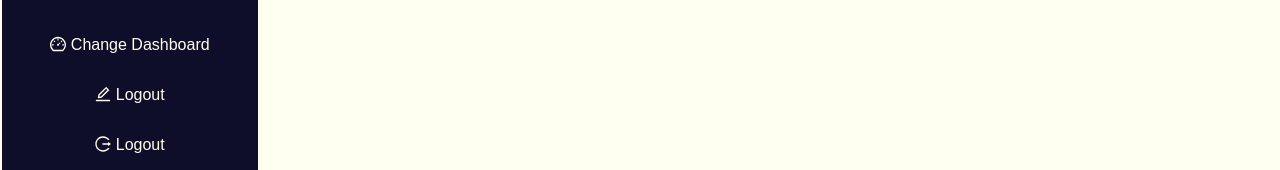
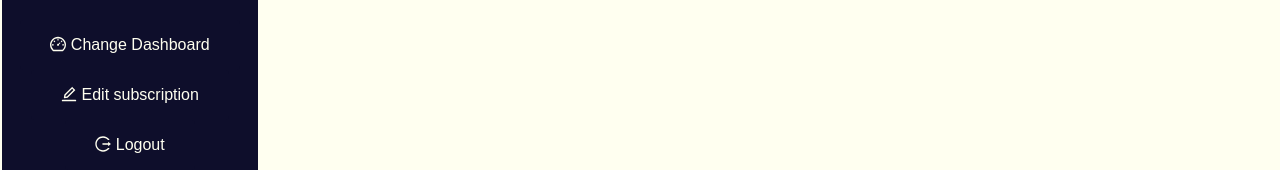
Before and after one commit to jdlms/dashboard, a React (Vite) app: page / in a window 1280 px wide. Shown: the part 442-612 px from the top of the page. Built offline with nearby package versions, Linux system fonts and the light colour scheme.

Commit message:
button class names

```diff
--- a/src/components/Settings.tsx
+++ b/src/components/Settings.tsx
@@ -14,17 +14,17 @@ export function Settings() {
       }}
     >
       <Space>
-        <button className="custom-button">
+        <button>
           <DashboardOutlined /> Change Dashboard
         </button>
       </Space>
       <Space>
-        <button className="custom-button">
-          <EditOutlined /> Logout
+        <button>
+          <EditOutlined /> Edit subscription
         </button>
       </Space>
       <Space>
-        <button className="custom-button">
+        <button>
           <LogoutOutlined /> Logout
         </button>
       </Space>
```
